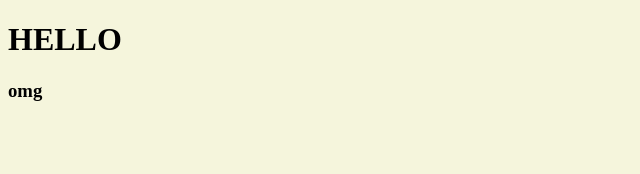
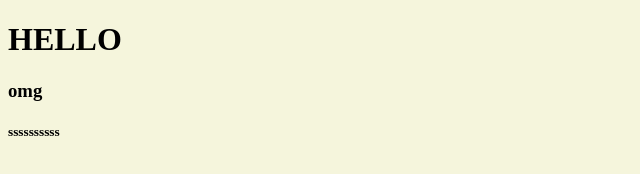
Before and after one commit to didwjdals/simple-html, a plain HTML site: page index.html in a window 1280 px wide. Shown: the full height of the page, 0-640 px from the left. Drawn offline with Linux system fonts and the light colour scheme.

Commit message:
end commit

```diff
--- a/index.html
+++ b/index.html
@@ -10,5 +10,6 @@
 <body>
     <h1>HELLO</h1>
     <h3>omg</h3>
+    <h5>ssssssssss</h5>
 </body>
 </html>
```
